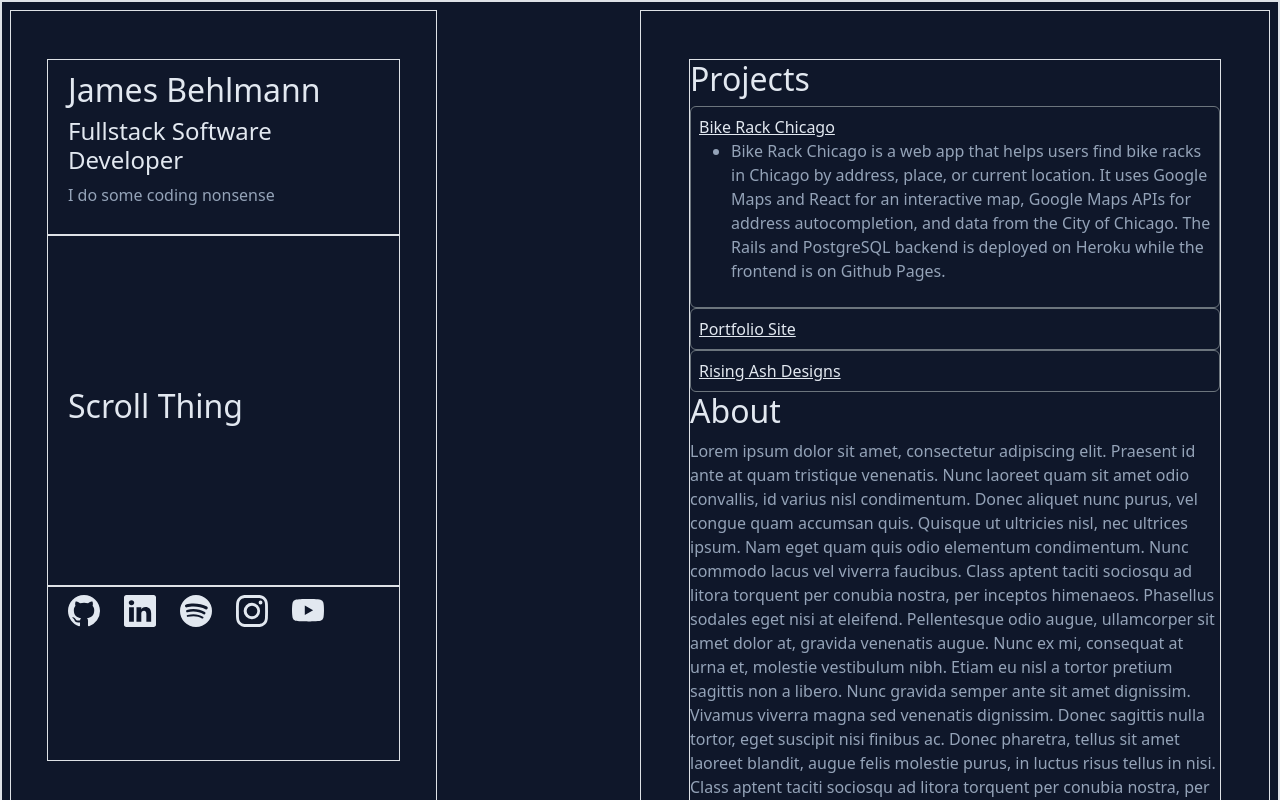
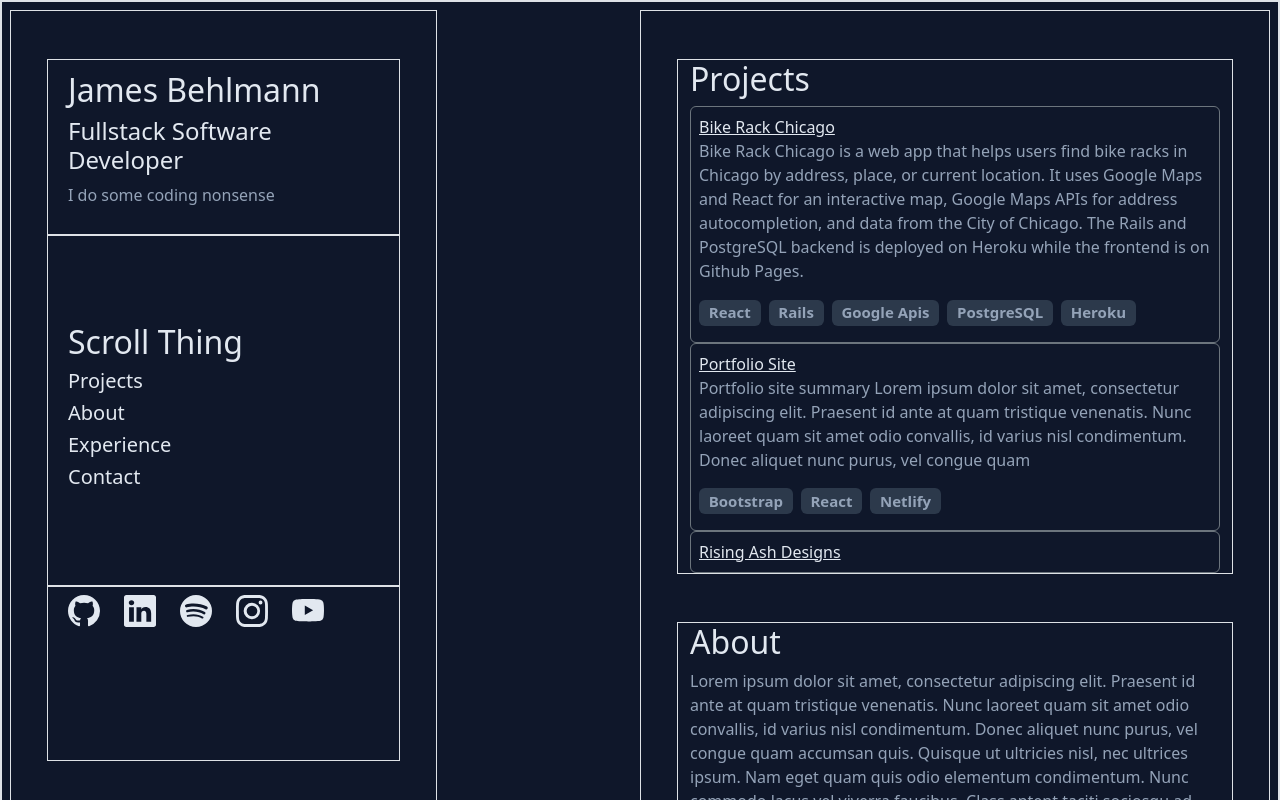
Before and after one commit to jmbehlmann/behlmann-portfolio, a React (Vite) app: page / in a window 1280 px wide. Shown: the top 800 px of the page. Built offline with nearby package versions, Linux system fonts and the light colour scheme.

Commit message:
added button badges to projects, layout styling right side of page

```diff
--- a/src/App.css
+++ b/src/App.css
@@ -43,3 +43,8 @@ li {
   height: 100vh;
   overflow-y: auto;
 }
+
+.badge.badge-pill {
+  background-color: #2C394B !important;
+  color: #94a3b8;
+}
--- a/src/Content.jsx
+++ b/src/Content.jsx
@@ -25,12 +25,22 @@ export function Content() {
             </div>
           </div>
           <div className="col-lg-6 offset-lg-6 two p-5 border">
-            <div className="content-container border">
-              <Projects />
-              <About />
-              <Experience />
-              <Contact />
-              <Footer />
+            <div>
+              <div className="row border">
+                <Projects />
+              </div>
+              <div className="row border mt-5">
+                <About />
+              </div>
+              <div className="row border mt-5">
+                <Experience />
+              </div>
+              <div className="row border mt-5">
+                <Contact />
+              </div>
+              <div className="row border mt-5">
+                <Footer />
+              </div>
             </div>
           </div>
         </div>
--- a/src/components/Projects.jsx
+++ b/src/components/Projects.jsx
@@ -5,12 +5,43 @@ export function Projects() {
       <div>
         <div className="card border-secondary p-2">
           <a className="link" href="https://jmbehlmann.github.io/bike-rack-chicago-frontend/" target="_blank">Bike Rack Chicago</a>
-          <ul>
-            <li>Bike Rack Chicago is a web app that helps users find bike racks in Chicago by address, place, or current location. It uses Google Maps and React for an interactive map, Google Maps APIs for address autocompletion, and data from the City of Chicago. The Rails and PostgreSQL backend is deployed on Heroku while the frontend is on Github Pages.</li>
-          </ul>
+          <div>
+            <p>Bike Rack Chicago is a web app that helps users find bike racks in Chicago by address, place, or current location. It uses Google Maps and React for an interactive map, Google Maps APIs for address autocompletion, and data from the City of Chicago. The Rails and PostgreSQL backend is deployed on Heroku while the frontend is on Github Pages.</p>
+          </div>
+          <div className="row row-cols-auto g-2">
+            <div className="col">
+              <h5><span className="badge badge-pill">React</span></h5>
+            </div>
+            <div className="col">
+              <h5><span className="badge badge-pill">Rails</span></h5>
+            </div>
+            <div className="col">
+              <h5><span className="badge badge-pill">Google Apis</span></h5>
+            </div>
+            <div className="col">
+              <h5><span className="badge badge-pill">PostgreSQL</span></h5>
+            </div>
+            <div className="col">
+              <h5><span className="badge badge-pill">Heroku</span></h5>
+            </div>
+          </div>
         </div>
         <div className="card border-secondary p-2">
           <a className="link" href="#" target="_blank">Portfolio Site</a>
+          <div>
+            <p>Portfolio site summary Lorem ipsum dolor sit amet, consectetur adipiscing elit. Praesent id ante at quam tristique venenatis. Nunc laoreet quam sit amet odio convallis, id varius nisl condimentum. Donec aliquet nunc purus, vel congue quam</p>
+          </div>
+          <div className="row row-cols-auto g-2">
+            <div className="col">
+              <h5><span className="badge badge-pill">Bootstrap</span></h5>
+            </div>
+            <div className="col">
+              <h5><span className="badge badge-pill">React</span></h5>
+            </div>
+            <div className="col">
+              <h5><span className="badge badge-pill">Netlify</span></h5>
+            </div>
+          </div>
         </div>
         <div className="card border-secondary p-2">
           <a className="link" href="https://www.risingashdesigns.com/" target="_blank">Rising Ash Designs</a>
--- a/src/components/Scroll.jsx
+++ b/src/components/Scroll.jsx
@@ -2,6 +2,10 @@ export function Scroll() {
   return (
     <div>
       <h2>Scroll Thing</h2>
+      <h5>Projects</h5>
+      <h5>About</h5>
+      <h5>Experience</h5>
+      <h5>Contact</h5>
     </div>
   )
 }
```
